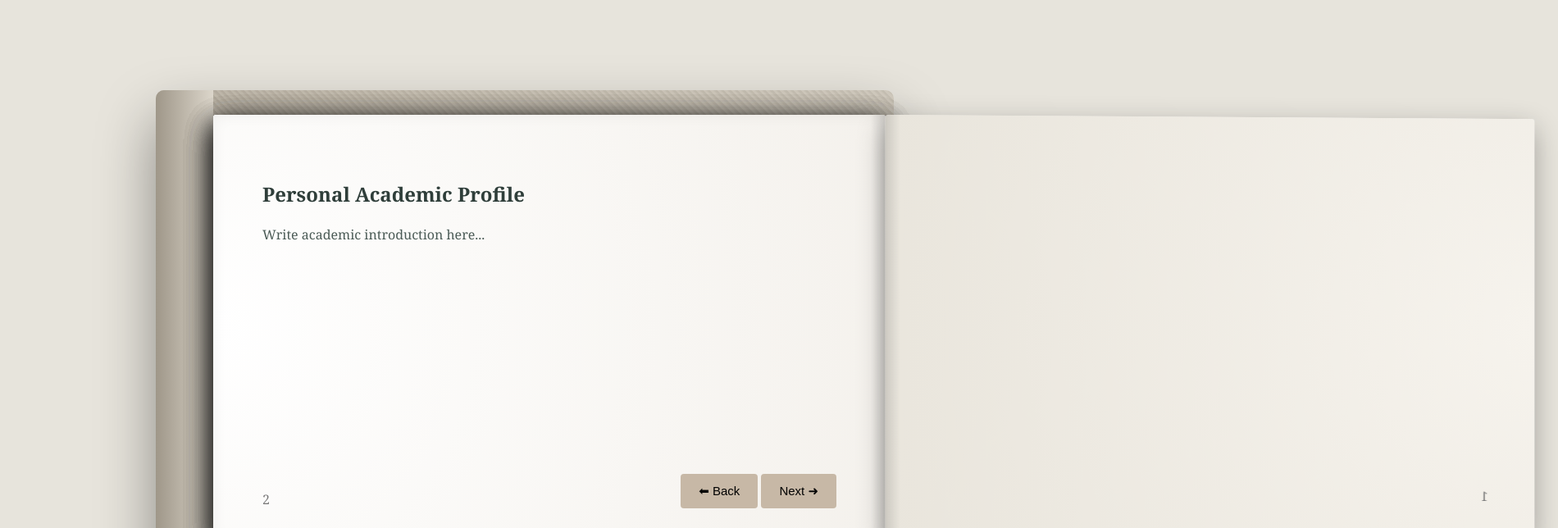
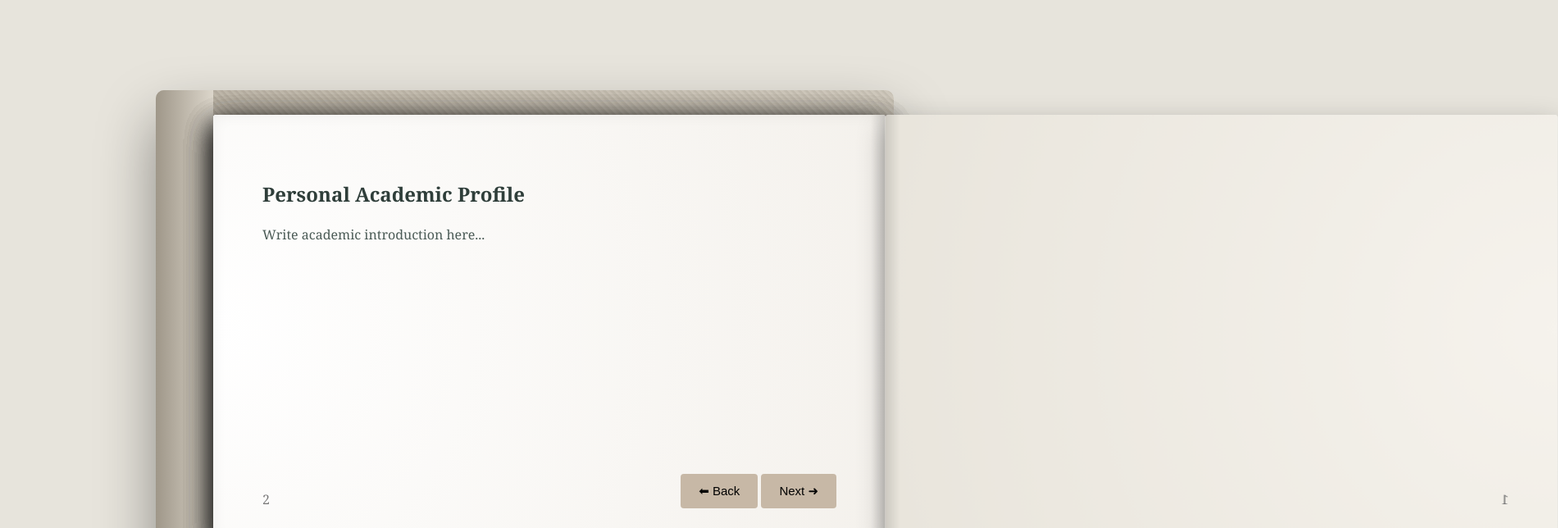
Before and after one commit to ChristopherWild/portfolio, a plain HTML site: page index.html in a window 1280 px wide. Both pictures are taken after a click on the button "Open ➜". Shown: the top 644 px of the page at 82% size, 1900 px wide, since content can reach past the window. Drawn offline with Linux system fonts and the light colour scheme.

Commit message:
Update style.css

```diff
--- a/style.css
+++ b/style.css
@@ -102,7 +102,7 @@ body {
 
 /* PAGE TURN */
 .page.flipped {
-  transform: rotateY(-175deg) translateZ(1px);
+  transform: rotateY(180deg) translateZ(1px);
 }
 
 .cover { text-align: center; }
```
